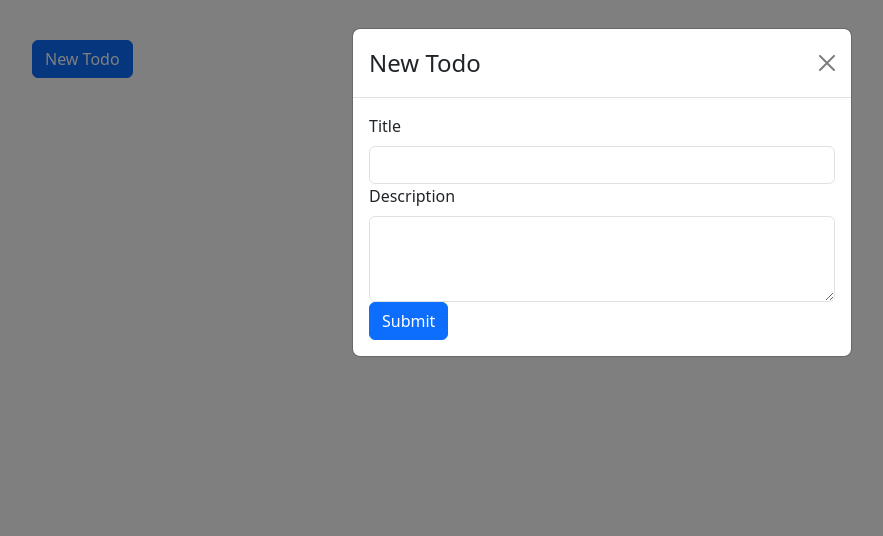
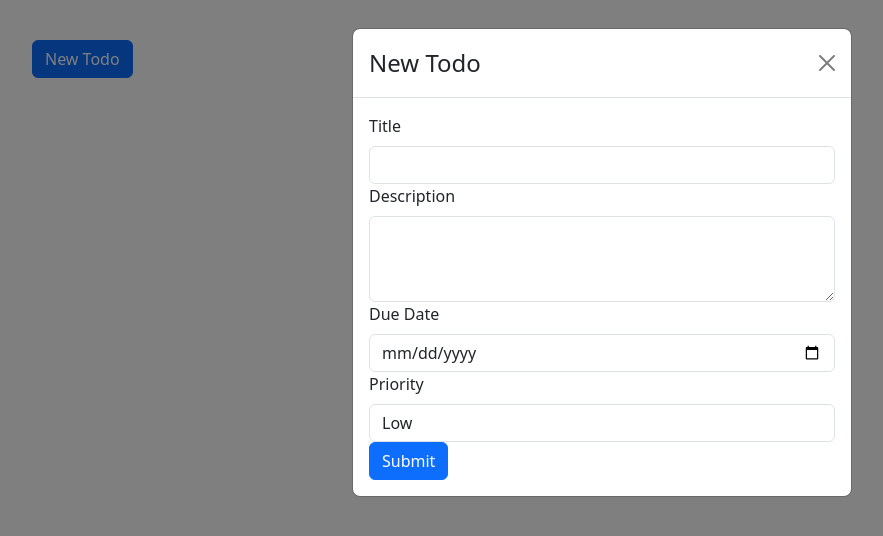
Before and after one commit to riyadomf/Task-trek, a React (Create React App) app: page / in a window 1280 px wide. Both pictures are taken after a click on the button "New Todo". Shown: the top 536 px of the page, without its empty margins (38-921 px from the left). Built offline with nearby package versions, Linux system fonts and the light colour scheme.

Commit message:
Add due date, priority, and localstorage option

```diff
--- a/src/App.js
+++ b/src/App.js
@@ -7,7 +7,7 @@ import 'bootstrap/dist/css/bootstrap.min.css';
 import './App.css';
 
 const App = () => {
-  const [todos, setTodos] = useState([]);
+  const [todos, setTodos] = useState(localStorage.getItem("todos")? JSON.parse(localStorage.getItem("todos")) : []);
   const [selectedTodo, setSelectedTodo] = useState(null);
   const [showModal, setShowModal] = useState(false);
   const [nextId, setNextId] = useState(1);
@@ -33,6 +33,8 @@ const App = () => {
       message: 'Todo added successfully!'
     });
     setShowModal(false);
+
+    localStorage.setItem("todos", JSON.stringify([...todos]))
   };
 
   const handleDeleteTodo = id => {
@@ -41,6 +43,8 @@ const App = () => {
       type: 'danger',
       message: 'Todo deleted successfully!'
     });
+
+    localStorage.setItem("todos", JSON.stringify([...todos]))
   };
 
   const handleEditTodo = editedTodo => {
@@ -53,6 +57,8 @@ const App = () => {
     });
     setShowModal(false);
     setSelectedTodo(null);
+
+    localStorage.setItem("todos", JSON.stringify([...todos]))
   };
 
   const handleDoneTodo = id => {
@@ -65,6 +71,8 @@ const App = () => {
       type: 'success',
       message: 'Todo status updated'
     }));
+
+    localStorage.setItem("todos", JSON.stringify([...todos]))
   };
 
   const handleEditButtonClick = id => {
--- a/src/components/TodoForm.js
+++ b/src/components/TodoForm.js
@@ -1,12 +1,12 @@
 import React, { useState, useEffect } from 'react';
-import { Modal, Button, Form } from 'react-bootstrap';
+import { Modal, Button, Form, Row, Col } from 'react-bootstrap';
 
 const TodoForm = ({ show, onHide, onSubmit, todo, onEdit }) => {
     const [formData, setFormData] = useState({
         title: '',
         description: '',
         dueDate: '',
-    priority: '',
+        priority: 'Low',
         isCompleted: false
     });
 
@@ -18,7 +18,7 @@ const TodoForm = ({ show, onHide, onSubmit, todo, onEdit }) => {
                 title: '',
                 description: '',
                 dueDate: '',
-        priority: '',
+                priority: 'Low',
                 isCompleted: false
             });
         }
@@ -43,7 +43,7 @@ const TodoForm = ({ show, onHide, onSubmit, todo, onEdit }) => {
             title: '',
             description: '',
             dueDate: '',
-      priority: '',
+            priority: 'Low',
             isCompleted: false
         });
     };
@@ -74,6 +74,28 @@ const TodoForm = ({ show, onHide, onSubmit, todo, onEdit }) => {
                             onChange={handleChange}
                         />
                     </Form.Group>
+                    <Form.Group controlId="dueDate">
+                        <Form.Label>Due Date</Form.Label>
+                        <Form.Control
+                            type="date"
+                            name="dueDate"
+                            value={formData.dueDate}
+                            onChange={handleChange}
+                        />
+                    </Form.Group>
+                    <Form.Group controlId="priority">
+                        <Form.Label>Priority</Form.Label>
+                        <Form.Control
+                            as="select"
+                            name="priority"
+                            value={formData.priority}
+                            onChange={handleChange}
+                        >
+                            <option>Low</option>
+                            <option>Medium</option>
+                            <option>High</option>
+                        </Form.Control>
+                    </Form.Group>
                     <Button variant="primary" type="submit">
                         {todo ? 'Update' : 'Submit'}
                     </Button>
```
Lines whose indentation alone changed are shown as unchanged.
